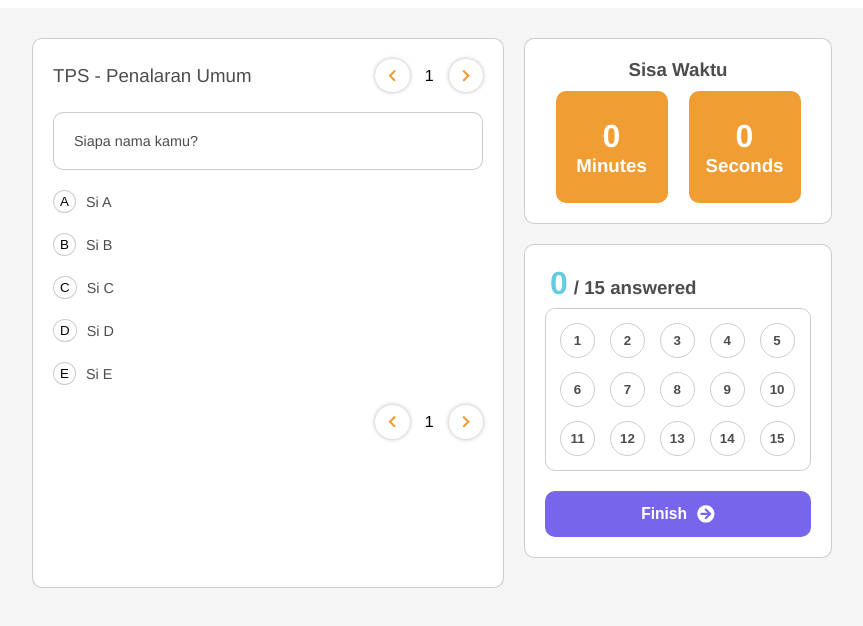
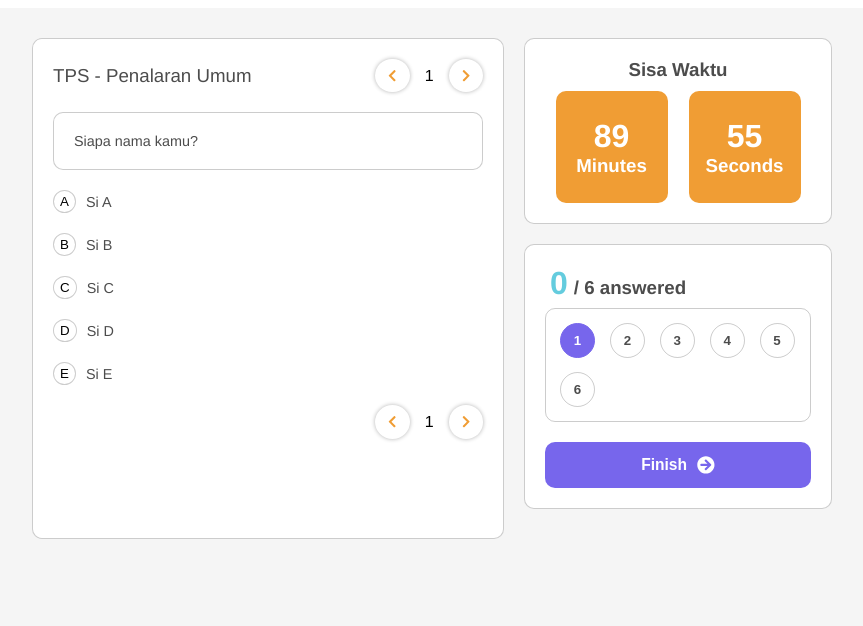
Before and after one commit to KhairulM/Eduka-Frontend-Internship-Project, a Vue app: page / in a window 1280 px wide. Shown: the top 626 px of the page, without its empty margins (216-1079 px from the left). Built offline with nearby package versions, Linux system fonts and the light colour scheme.

Commit message:
finished all UI logics

```diff
--- a/src/components/QuestionIndicator.vue
+++ b/src/components/QuestionIndicator.vue
@@ -9,6 +9,7 @@
             class="qi-button"
             v-for="num in nbQuestion"
             :key="num"
+            @click="changeQuestion(num)"
             ref="qiBtn">
                 <h4>{{ num }}</h4>
         </button>
@@ -23,16 +24,31 @@
 <script>
 export default {
     name: "QuestionIndicator",
-    props: ['currQuestionNum', 'nbQuestion', 'pickedAnswers'],
+    props: ['currQuestionNum', 'nbQuestion', 'pickedAnswers', 'changeQuestion'],
     computed: {
         answered: function() {
-            console.log(this.pickedAnswers);
-
             return this.pickedAnswers.filter((el) => {
-                console.log(el);
                 return el != null
             }).length
         }
+    },
+    mounted: function() {
+        // will be called when attached key prop in parent changes,
+        // so we will change the appearace of each question indicator
+        // buttons here
+
+        this.$refs.qiBtn.forEach((el, idx) => {
+            if (idx+1 === this.currQuestionNum) {
+                el.classList.add('qi-button-clicked')
+            } else {
+                if (this.pickedAnswers[idx] != null) {
+                    el.classList.add('qi-button-answered')
+                } else {
+                    el.classList.remove('qi-button-answered')
+                }
+                el.classList.remove('qi-button-clicked')
+            }
+        })
     }
 }
 </script>
@@ -97,4 +113,18 @@ export default {
     margin: auto;
     color: rgba(0, 0, 0, 0.7);
 }
+
+.qi-button-answered {
+    border: 1px solid #f09d34;
+    background-color: #f09d34;
+}
+
+.qi-button-clicked {
+    border: 1px solid #7766ec;
+    background-color: #7766ec;
+}
+
+.qi-button-clicked > h4 {
+    color: white;
+}
 </style>
--- a/src/components/TimeIndicator.vue
+++ b/src/components/TimeIndicator.vue
@@ -20,7 +20,7 @@ export default {
     props: ['tleFunc'],
     data() {
         return {
-            duration: 5,
+            duration: 90*60,
             timerIntervalId: null
         }
     },
--- a/src/views/Home.vue
+++ b/src/views/Home.vue
@@ -51,7 +51,12 @@
 
       <!-- Summary section, finish button and show how many answered and unaswered question -->
       <div id="summary" class="grid-item">
-        <QuestionIndicator :currQuestionNum="currQuestionNum" :nbQuestion="15" :pickedAnswers="pickedAnswers"/>
+        <QuestionIndicator
+        :currQuestionNum="currQuestionNum"
+        :nbQuestion="questions.length"
+        :pickedAnswers="pickedAnswers"
+        :changeQuestion="changeQuestion"
+        :key="changeCount"/>
       </div>
 
     </div>
@@ -71,7 +76,11 @@ export default {
       duration:90*60,
       questions: [
         "Siapa nama kamu?",
-        "Lorem ipsum dolor sit amet, consectetur adipiscing elit. Ut tristique enim sem, a gravida lacus faucibus faucibus. Maecenas dapibus tellus nunc, eu congue elit faucibus luctus. Ut purus augue, convallis eget odio ac, venenatis finibus sapien. Vestibulum cursus mauris pellentesque tempus convallis. Morbi iaculis odio sit amet risus porta, quis congue mauris scelerisque. Pellentesque at elit efficitur, iaculis velit eu, faucibus magna. Nunc pulvinar arcu at euismod tincidunt. Suspendisse interdum blandit massa, ut efficitur sapien tristique vel. Ut vitae ultrices massa."
+        "Lorem ipsum dolor sit amet, consectetur adipiscing elit. Ut tristique enim sem, a gravida lacus faucibus faucibus. Maecenas dapibus tellus nunc, eu congue elit faucibus luctus. Ut purus augue, convallis eget odio ac, venenatis finibus sapien. Vestibulum cursus mauris pellentesque tempus convallis. Morbi iaculis odio sit amet risus porta, quis congue mauris scelerisque. Pellentesque at elit efficitur, iaculis velit eu, faucibus magna. Nunc pulvinar arcu at euismod tincidunt. Suspendisse interdum blandit massa, ut efficitur sapien tristique vel. Ut vitae ultrices massa.",
+        "Lorem ipsum dolor sit amet, consectetur adipiscing elit. Ut tristique enim sem, a gravida lacus faucibus faucibus. Maecenas dapibus tellus nunc, eu congue elit faucibus luctus. Ut purus augue, convallis eget odio ac, venenatis finibus sapien. Vestibulum cursus mauris pellentesque tempus convallis. Morbi iaculis odio sit amet risus porta, quis congue mauris scelerisque. Pellentesque at elit efficitur, iaculis velit eu, faucibus magna. Nunc pulvinar arcu at euismod tincidunt. Suspendisse interdum blandit massa, ut efficitur sapien tristique vel. Ut vitae ultrices massa.",
+        "Lorem ipsum dolor sit amet, consectetur adipiscing elit. Ut tristique enim sem, a gravida lacus faucibus faucibus. Maecenas dapibus tellus nunc, eu congue elit faucibus luctus. Ut purus augue, convallis eget odio ac, venenatis finibus sapien. Vestibulum cursus mauris pellentesque tempus convallis. Morbi iaculis odio sit amet risus porta, quis congue mauris scelerisque. Pellentesque at elit efficitur, iaculis velit eu, faucibus magna. Nunc pulvinar arcu at euismod tincidunt. Suspendisse interdum blandit massa, ut efficitur sapien tristique vel. Ut vitae ultrices massa.",
+        "Lorem ipsum dolor sit amet, consectetur adipiscing elit. Ut tristique enim sem, a gravida lacus faucibus faucibus. Maecenas dapibus tellus nunc, eu congue elit faucibus luctus. Ut purus augue, convallis eget odio ac, venenatis finibus sapien. Vestibulum cursus mauris pellentesque tempus convallis. Morbi iaculis odio sit amet risus porta, quis congue mauris scelerisque. Pellentesque at elit efficitur, iaculis velit eu, faucibus magna. Nunc pulvinar arcu at euismod tincidunt. Suspendisse interdum blandit massa, ut efficitur sapien tristique vel. Ut vitae ultrices massa.",
+        "Lorem ipsum dolor sit amet, consectetur adipiscing elit. Ut tristique enim sem, a gravida lacus faucibus faucibus. Maecenas dapibus tellus nunc, eu congue elit faucibus luctus. Ut purus augue, convallis eget odio ac, venenatis finibus sapien. Vestibulum cursus mauris pellentesque tempus convallis. Morbi iaculis odio sit amet risus porta, quis congue mauris scelerisque. Pellentesque at elit efficitur, iaculis velit eu, faucibus magna. Nunc pulvinar arcu at euismod tincidunt. Suspendisse interdum blandit massa, ut efficitur sapien tristique vel. Ut vitae ultrices massa.",
       ],
       answers: [
         [
@@ -85,9 +94,30 @@ export default {
           {key: "A", answer: "Lorem ipsum dolor sit amet, consectetur adipiscing elit."},
           {key: "B", answer: "Ut tristique enim sem, a gravida lacus faucibus faucibus. "},
           {key: "C", answer: "Maecenas dapibus tellus nunc, eu congue elit faucibus luctus."},
-        ]
+        ],
+        [
+          {key: "A", answer: "Lorem ipsum dolor sit amet, consectetur adipiscing elit."},
+          {key: "B", answer: "Ut tristique enim sem, a gravida lacus faucibus faucibus. "},
+          {key: "C", answer: "Maecenas dapibus tellus nunc, eu congue elit faucibus luctus."},
+        ],
+        [
+          {key: "A", answer: "Lorem ipsum dolor sit amet, consectetur adipiscing elit."},
+          {key: "B", answer: "Ut tristique enim sem, a gravida lacus faucibus faucibus. "},
+          {key: "C", answer: "Maecenas dapibus tellus nunc, eu congue elit faucibus luctus."},
+        ],
+        [
+          {key: "A", answer: "Lorem ipsum dolor sit amet, consectetur adipiscing elit."},
+          {key: "B", answer: "Ut tristique enim sem, a gravida lacus faucibus faucibus. "},
+          {key: "C", answer: "Maecenas dapibus tellus nunc, eu congue elit faucibus luctus."},
+        ],
+        [
+          {key: "A", answer: "Lorem ipsum dolor sit amet, consectetur adipiscing elit."},
+          {key: "B", answer: "Ut tristique enim sem, a gravida lacus faucibus faucibus. "},
+          {key: "C", answer: "Maecenas dapibus tellus nunc, eu congue elit faucibus luctus."},
+        ],
       ],
-      pickedAnswers: []
+      pickedAnswers: [],
+      changeCount: 0
     }
   },
   methods: {
@@ -115,36 +145,45 @@ export default {
         button.classList.add('choice-button-clicked')
         this.pickedAnswers[this.currQuestionNum-1] = key
       }
+
+      // force re-renders of QI component
+      this.changeCount++
     },
     prevQuestion: function() {
       if (this.currQuestionNum > 1){
+        this.currQuestionNum--
 
-        // remove any choice-button-clicked class from all button
-        this.$refs.choice.forEach((el) => {
-          el.children[0].classList.remove('choice-button-clicked')
-        })
-
-        this.currQuestionNum--
+        // force re-renders of QI component
+        this.changeCount++
       }
     },
     nextQuestion: function() {
       if (this.currQuestionNum < this.questions.length) {
+        this.currQuestionNum++
 
-        // remove any choice-button-clicked class from all button
-        this.$refs.choice.forEach((el) => {
-          el.children[0].classList.remove('choice-button-clicked')
-        })
-
-        this.currQuestionNum++
+        // force re-renders of QI component
+        this.changeCount++
       }
     },
     timeLimitExceeded: function() {
       console.log("TLE");
 
+    },
+    changeQuestion: function(num) {
+      // on click function for questions indicator
+      this.currQuestionNum = num
+
+      // force re-renders of QI component
+        this.changeCount++
     }
   },
   updated: function() {
     this.$nextTick(function() {
+      // remove any choice-button-clicked class from all button
+      this.$refs.choice.forEach((el) => {
+        el.children[0].classList.remove('choice-button-clicked')
+      })
+
       if (this.pickedAnswers[this.currQuestionNum-1] != null) {
         // storing key
         var key = this.pickedAnswers[this.currQuestionNum-1]
```
